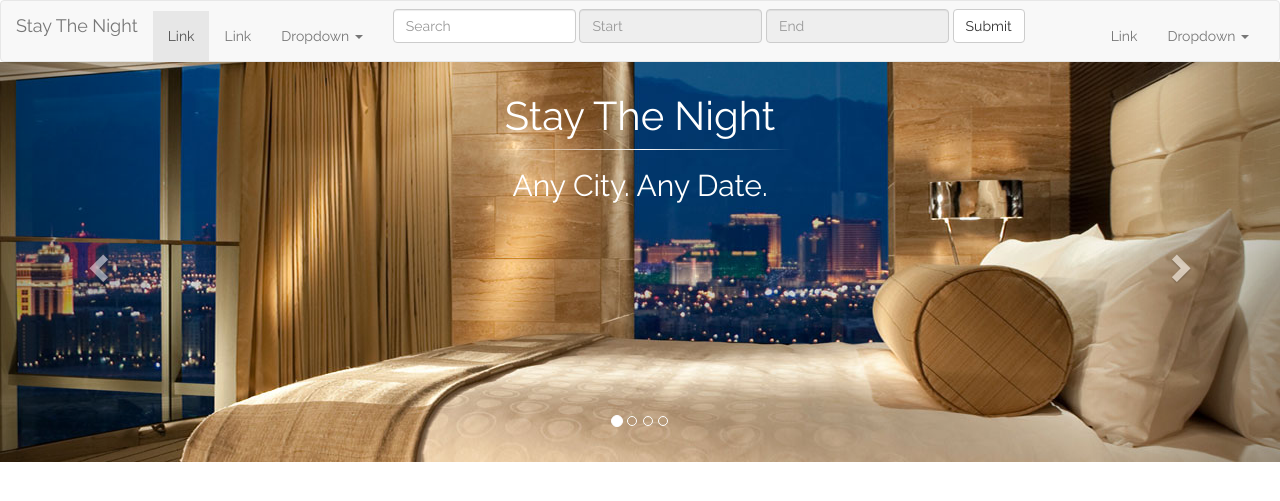
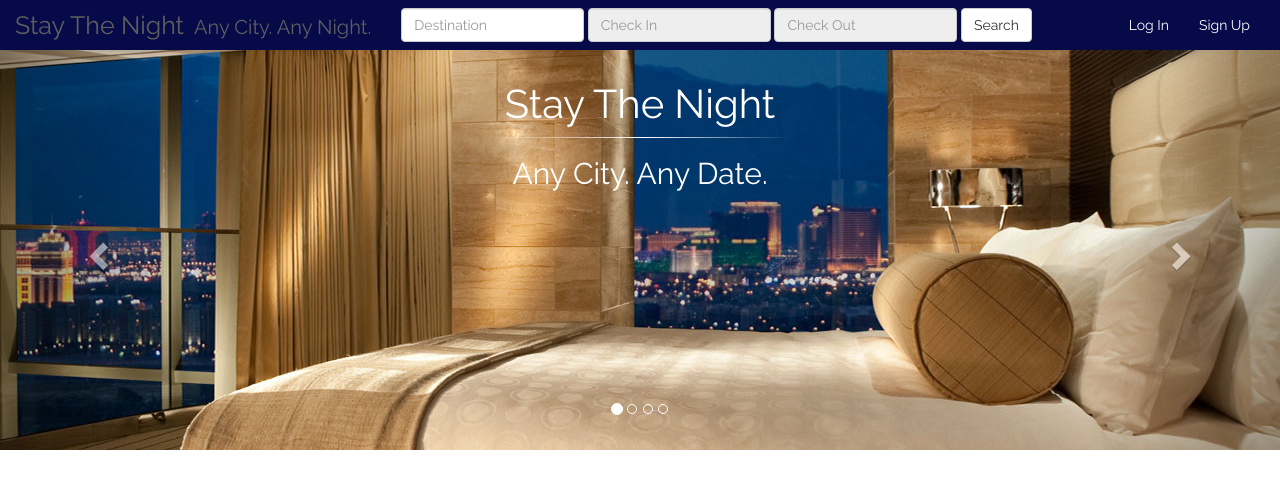
Before and after one commit to jdmiragliotta/hotelSearch, a PHP site: page / in a window 1280 px wide. Shown: the top 501 px of the page. Run offline with PHP 8.4, Linux system fonts and the light colour scheme; some libraries are stand-ins or nearby versions.

Commit message:
Edited NavBar

```diff
--- a/index.html
+++ b/index.html
@@ -21,47 +21,23 @@
           <span class="icon-bar"></span>
           <span class="icon-bar"></span>
         </button>
-        <a class="navbar-brand" href="#">Stay The Night</a>
+        <div class="navbar-brand">Stay The Night<span class="tagline">Any City. Any Night.</span></div>
       </div>
 
       <!-- Collect the nav links, forms, and other content for toggling -->
       <div class="collapse navbar-collapse" id="bs-example-navbar-collapse-1">
-        <ul class="nav navbar-nav">
-          <li class="active"><a href="#">Link <span class="sr-only">(current)</span></a></li>
-          <li><a href="#">Link</a></li>
-          <li class="dropdown">
-            <a href="#" class="dropdown-toggle" data-toggle="dropdown" role="button" aria-haspopup="true" aria-expanded="false">Dropdown <span class="caret"></span></a>
-            <ul class="dropdown-menu">
-              <li><a href="#">Action</a></li>
-              <li><a href="#">Another action</a></li>
-              <li><a href="#">Something else here</a></li>
-              <li role="separator" class="divider"></li>
-              <li><a href="#">Separated link</a></li>
-              <li role="separator" class="divider"></li>
-              <li><a href="#">One more separated link</a></li>
-            </ul>
-          </li>
-        </ul>
+
         <form class="navbar-form navbar-left" role="search">
           <div class="form-group">
-            <input type="text" class="form-control" id="search"placeholder="Search">
-            <input type="text" class="form-control datePicker" placeholder="Start">
-            <input type="text" class="form-control datePicker" placeholder="End">
+            <input type="text" class="form-control" id="search"placeholder="Destination">
+            <input type="text" class="form-control datePicker" placeholder="Check In">
+            <input type="text" class="form-control datePicker" placeholder="Check Out">
           </div>
-          <button type="submit" class="btn btn-default" id="submit">Submit</button>
+          <button type="submit" class="btn btn-default" id="submit">Search</button>
         </form>
         <ul class="nav navbar-nav navbar-right">
-          <li><a href="#">Link</a></li>
-          <li class="dropdown">
-            <a href="#" class="dropdown-toggle" data-toggle="dropdown" role="button" aria-haspopup="true" aria-expanded="false">Dropdown <span class="caret"></span></a>
-            <ul class="dropdown-menu">
-              <li><a href="#">Action</a></li>
-              <li><a href="#">Another action</a></li>
-              <li><a href="#">Something else here</a></li>
-              <li role="separator" class="divider"></li>
-              <li><a href="#">Separated link</a></li>
-            </ul>
-          </li>
+          <li><a href="#">Log In</a></li>
+          <li><a href="#">Sign Up</a></li>
         </ul>
       </div><!-- /.navbar-collapse -->
     </div><!-- /.container-fluid -->
@@ -232,7 +208,7 @@
                   <span class="glyphicon glyphicon-star"></span>
                   <span class="glyphicon glyphicon-star"></span>
 
-                  <ul>
+                  <ul class="panel-features">
                     <li><span class="glyphicon glyphicon-heart feature" aria-hidden="true"></span>Feature Amenity</li>
                     <li><span class="glyphicon glyphicon-map-marker feature" aria-hidden="true"></span>Feature Close By</li>
                   </ul>
--- a/styles/styles.css
+++ b/styles/styles.css
@@ -15,6 +15,26 @@
     margin-bottom: 0;
   }
 
+  .navbar-default{
+    background-color: #060A49;
+    color: #fff;
+    border-radius: 0px;
+    border: none;
+  }
+
+  .navbar-default .navbar-nav>li>a{
+    color: #fff;
+  }
+
+  .navbar-default .navbar-brand{
+    font-size: 25px;
+    color:#fff;
+  }
+
+  .tagline{
+    font-size: 20px;
+    margin-left: 10px;
+  }
 
 
 /* ----------------------------------
@@ -118,7 +138,7 @@
     color: #fff;
   }
 
-  ul{
+  .panel-feature{
     list-style: none;
     padding-left: 0px;
     padding-top: 10px;
```
